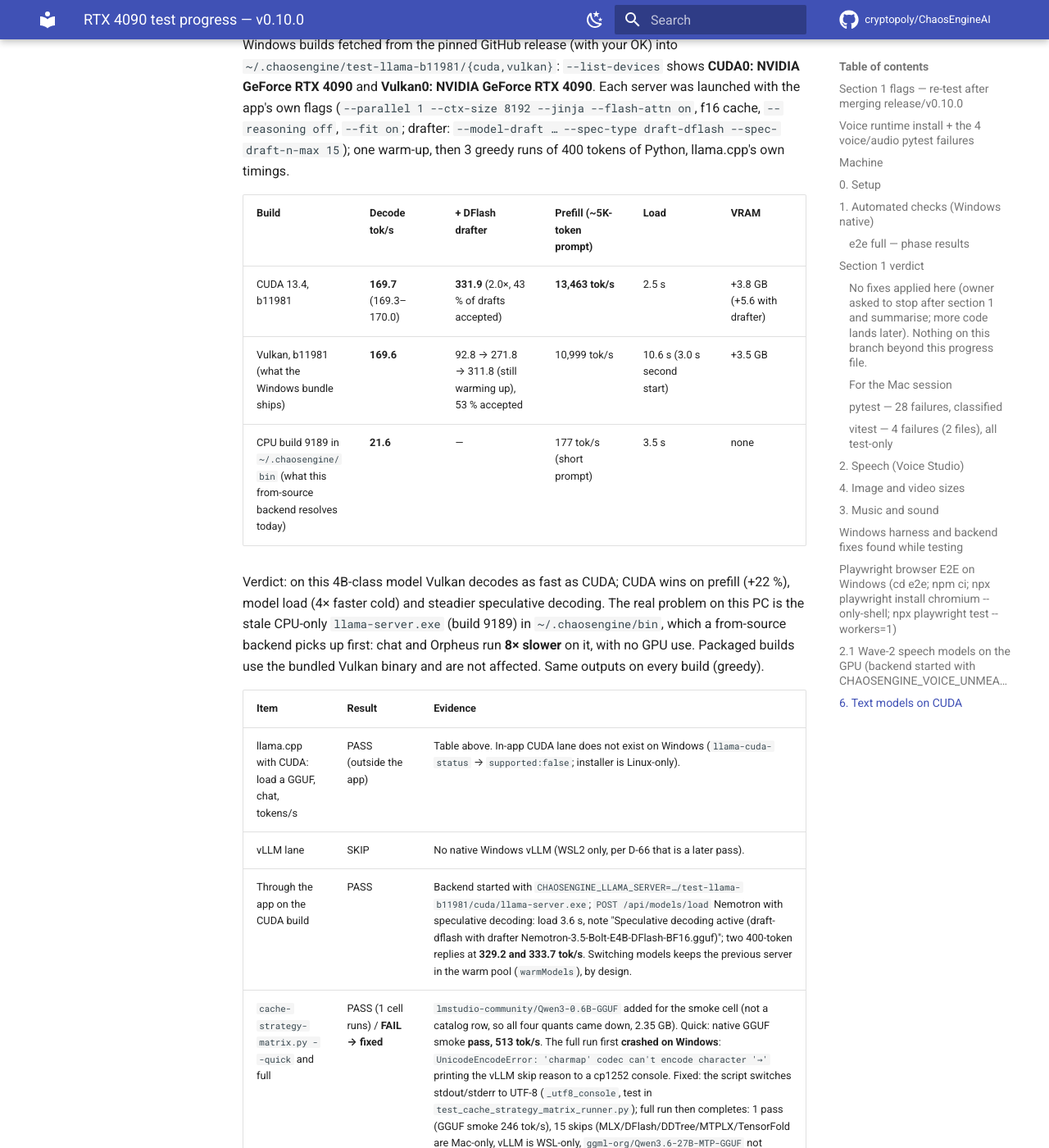
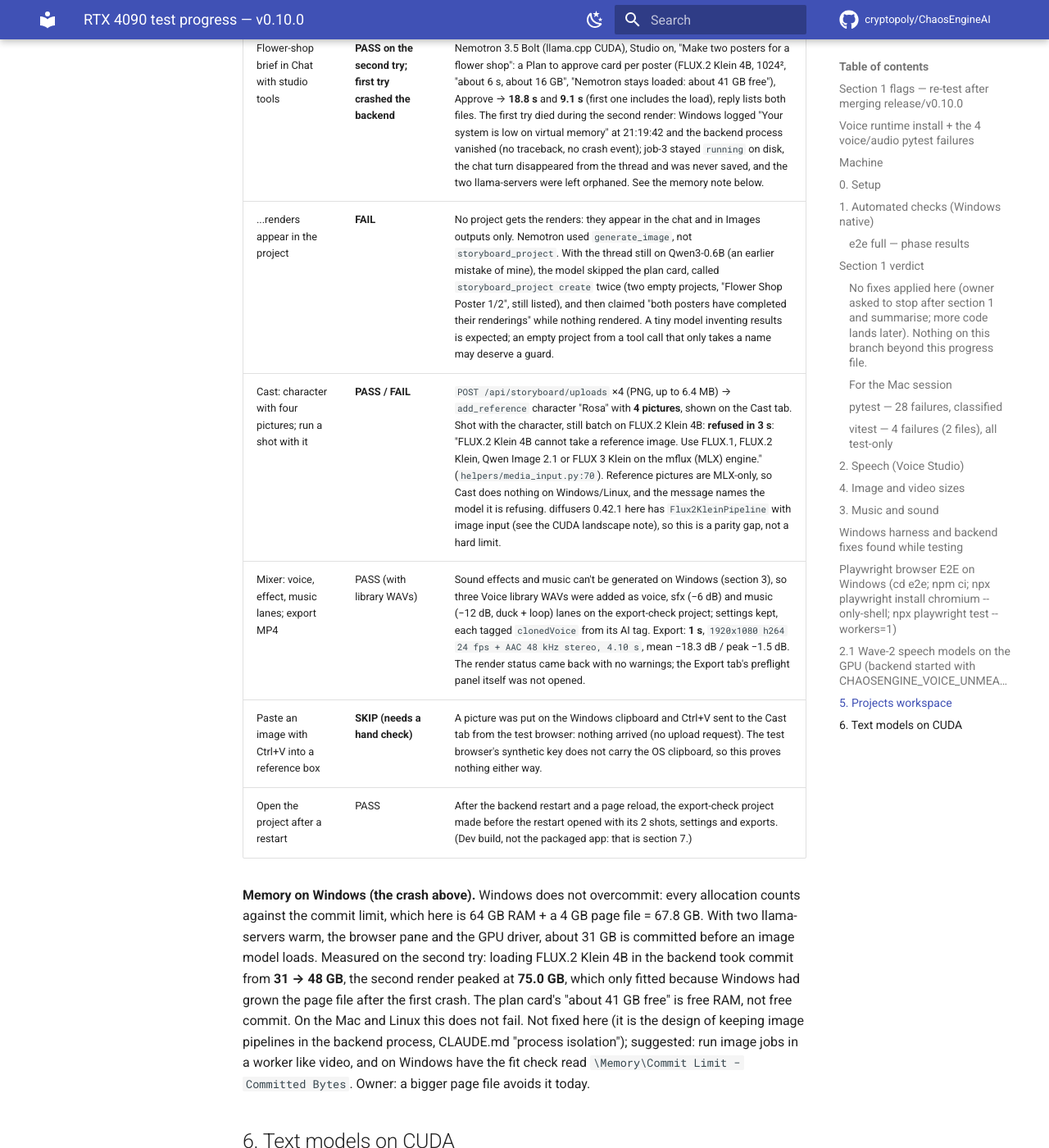
Before and after one commit to cryptopoly/ChaosEngineAI, an MkDocs documentation site: the page built from docs/progress/rtx4090-progress.md, in a window 1280 px wide and 1400 px high, scrolled down 17436 px. Shown: the whole window at 82% size. Built offline with MkDocs 1.6.1 and Material for MkDocs 9.7.7, drawn with Linux system fonts in a browser that asks for light colours; comment, search, counter and statistics services are not loaded; some of the changed text lies outside the part shown.

Commit message:
test(rtx4090): section 5 Projects workspace; backend crash from Windows commit limit during chat renders

```diff
--- a/docs/progress/rtx4090-progress.md
+++ b/docs/progress/rtx4090-progress.md
@@ -249,6 +249,19 @@
 - m4a/AAC samples failed with audioread's `NoBackendError`: chatterbox-tts and voxcpm read the sample with librosa/soundfile, which cannot decode AAC on Windows (the Mac has CoreAudio). `voice_worker_torch.readable_audio` decodes non-WAV/FLAC samples once with PyAV to a 24 kHz WAV, as the MLX path already does.
 - every cloned Turbo voice then failed with `expected scalar type Float but found Double`: chatterbox-tts 0.1.7's `norm_loudness` multiplies by pyloudnorm's `numpy.float64`, and under NumPy 2's promotion rules the sample becomes float64. `keep_float32_loudness` casts it back after load.
 
+## 5. Projects workspace
+
+| Item | Result | Evidence |
+|---|---|---|
+| Flower-shop brief in Chat with studio tools | **PASS on the second try; first try crashed the backend** | Nemotron 3.5 Bolt (llama.cpp CUDA), Studio on, "Make two posters for a flower shop": a Plan to approve card per poster (FLUX.2 Klein 4B, 1024², "about 6 s, about 16 GB", "Nemotron stays loaded: about 41 GB free"), Approve → **18.8 s** and **9.1 s** (first one includes the load), reply lists both files. The first try died during the second render: Windows logged "Your system is low on virtual memory" at 21:19:42 and the backend process vanished (no traceback, no crash event); job-3 stayed `running` on disk, the chat turn disappeared from the thread and was never saved, and the two llama-servers were left orphaned. See the memory note below. |
+| ...renders appear in the project | **FAIL** | No project gets the renders: they appear in the chat and in Images outputs only. Nemotron used `generate_image`, not `storyboard_project`. With the thread still on Qwen3-0.6B (an earlier mistake of mine), the model skipped the plan card, called `storyboard_project create` twice (two empty projects, "Flower Shop Poster 1/2", still listed), and then claimed "both posters have completed their renderings" while nothing rendered. A tiny model inventing results is expected; an empty project from a tool call that only takes a name may deserve a guard. |
+| Cast: character with four pictures; run a shot with it | **PASS / FAIL** | `POST /api/storyboard/uploads` ×4 (PNG, up to 6.4 MB) → `add_reference` character "Rosa" with **4 pictures**, shown on the Cast tab. Shot with the character, still batch on FLUX.2 Klein 4B: **refused in 3 s**: "FLUX.2 Klein 4B cannot take a reference image. Use FLUX.1, FLUX.2 Klein, Qwen Image 2.1 or FLUX 3 Klein on the mflux (MLX) engine." (`helpers/media_input.py:70`). Reference pictures are MLX-only, so Cast does nothing on Windows/Linux, and the message names the model it is refusing. diffusers 0.42.1 here has `Flux2KleinPipeline` with image input (see the CUDA landscape note), so this is a parity gap, not a hard limit. |
+| Mixer: voice, effect, music lanes; export MP4 | PASS (with library WAVs) | Sound effects and music can't be generated on Windows (section 3), so three Voice library WAVs were added as voice, sfx (−6 dB) and music (−12 dB, duck + loop) lanes on the export-check project; settings kept, each tagged `clonedVoice` from its AI tag. Export: **1 s**, `1920x1080 h264 24 fps + AAC 48 kHz stereo, 4.10 s`, mean −18.3 dB / peak −1.5 dB. The render status came back with no warnings; the Export tab's preflight panel itself was not opened. |
+| Paste an image with Ctrl+V into a reference box | **SKIP (needs a hand check)** | A picture was put on the Windows clipboard and Ctrl+V sent to the Cast tab from the test browser: nothing arrived (no upload request). The test browser's synthetic key does not carry the OS clipboard, so this proves nothing either way. |
+| Open the project after a restart | PASS | After the backend restart and a page reload, the export-check project made before the restart opened with its 2 shots, settings and exports. (Dev build, not the packaged app: that is section 7.) |
+
+**Memory on Windows (the crash above).** Windows does not overcommit: every allocation counts against the commit limit, which here is 64 GB RAM + a 4 GB page file = 67.8 GB. With two llama-servers warm, the browser pane and the GPU driver, about 31 GB is committed before an image model loads. Measured on the second try: loading FLUX.2 Klein 4B in the backend took commit from **31 → 48 GB**, the second render peaked at **75.0 GB**, which only fitted because Windows had grown the page file after the first crash. The plan card's "about 41 GB free" is free RAM, not free commit. On the Mac and Linux this does not fail. Not fixed here (it is the design of keeping image pipelines in the backend process, CLAUDE.md "process isolation"); suggested: run image jobs in a worker like video, and on Windows have the fit check read `\Memory\Commit Limit − Committed Bytes`. Owner: a bigger page file avoids it today.
+
 ## 6. Text models on CUDA
 
 Model: `nvidia/NVIDIA-Nemotron-3.5-Bolt-E4B-4GB` (Q4_K_M, 6.2 GB) downloaded through the app; its pinned DFlash drafter (`…-DFlash-BF16.gguf`, 0.74 GB) arrived with it. llama.cpp b11981 Windows builds fetched from the pinned GitHub release (with your OK) into `~/.chaosengine/test-llama-b11981/{cuda,vulkan}`: `--list-devices` shows **CUDA0: NVIDIA GeForce RTX 4090** and **Vulkan0: NVIDIA GeForce RTX 4090**. Each server was launched with the app's own flags (`--parallel 1 --ctx-size 8192 --jinja --flash-attn on`, f16 cache, `--reasoning off`, `--fit on`; drafter: `--model-draft … --spec-type draft-dflash --spec-draft-n-max 15`); one warm-up, then 3 greedy runs of 400 tokens of Python, llama.cpp's own timings.
```
